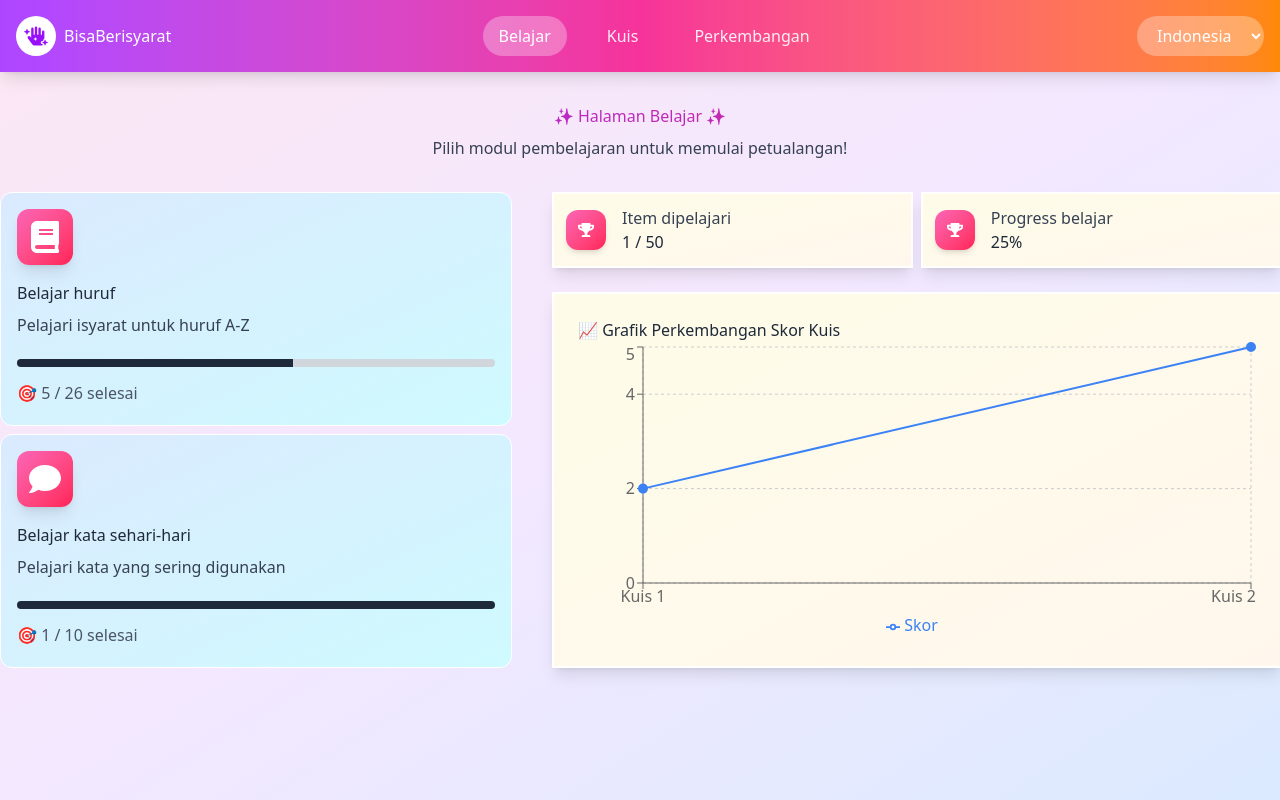
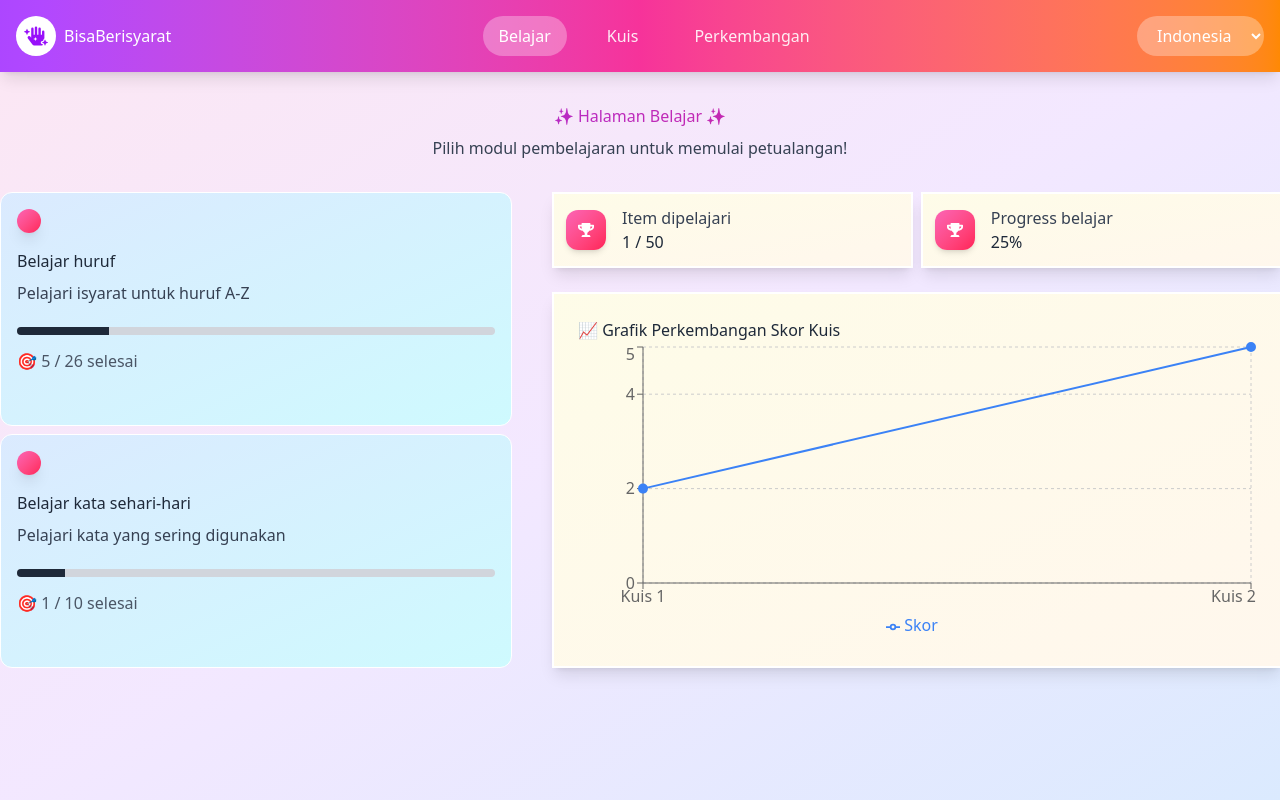
Before and after one commit to AminBadani/bisa-berisyarat, a React (Vite) app: page /#/belajar in a window 1280 px wide. Built offline with nearby package versions, Linux system fonts and the light colour scheme.

Commit message:
update style komponen card

```diff
--- a/src/components/Card.tsx
+++ b/src/components/Card.tsx
@@ -1,16 +1,19 @@
-function Card({ judul, deskripsi, selesai, jumlah, ikon }: { judul: string, deskripsi: string, selesai: number, jumlah: number, ikon: any }) {
+function Card({ judul, deskripsi, selesai, jumlah, icon }: { judul: string, deskripsi: string, selesai: number, jumlah: number, icon: any }) {
   return (
     <div className="bg-card text-card-foreground flex flex-col rounded-xl border p-4 cursor-pointer hover:shadow-2xl transition-all h-full border-white bg-linear-to-br from-blue-100 to-cyan-100">
+
       <div className="flex flex-col">
         <div className="flex items-start justify-between mb-4">
           <div className={`p-3 rounded-xl bg-linear-to-br from-pink-400 to-rose-500 shadow-lg`}>
-            {ikon}
+            {icon}
           </div>
         </div>
+
         <h2 className="mb-2 text-gray-800">{judul}</h2>
         <p className="text-gray-700 mb-5">{deskripsi}</p>
+
         <div className="space-y-2">
-          <progress max={jumlah} value={selesai + 10} className="rounded-full overflow-hidden w-full h-2
+          <progress max={jumlah} value={selesai} className="rounded-full overflow-hidden w-full h-2
             bg-gray-300
             [&::-webkit-progress-bar]:bg-gray-300
             [&::-webkit-progress-value]:bg-gray-800
```
